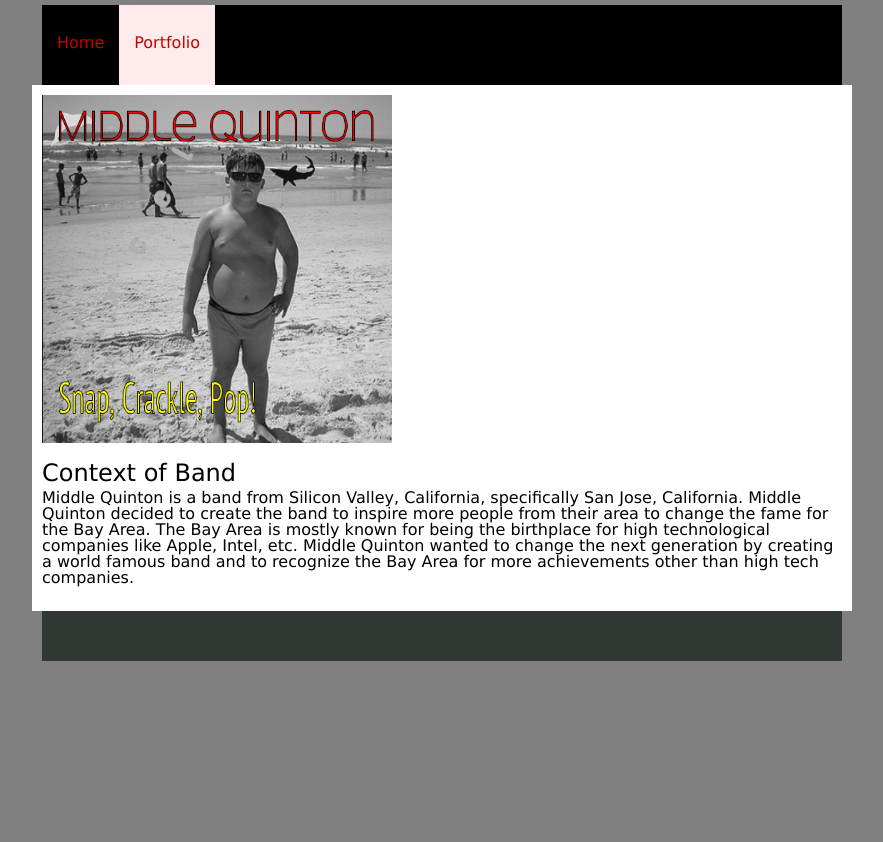
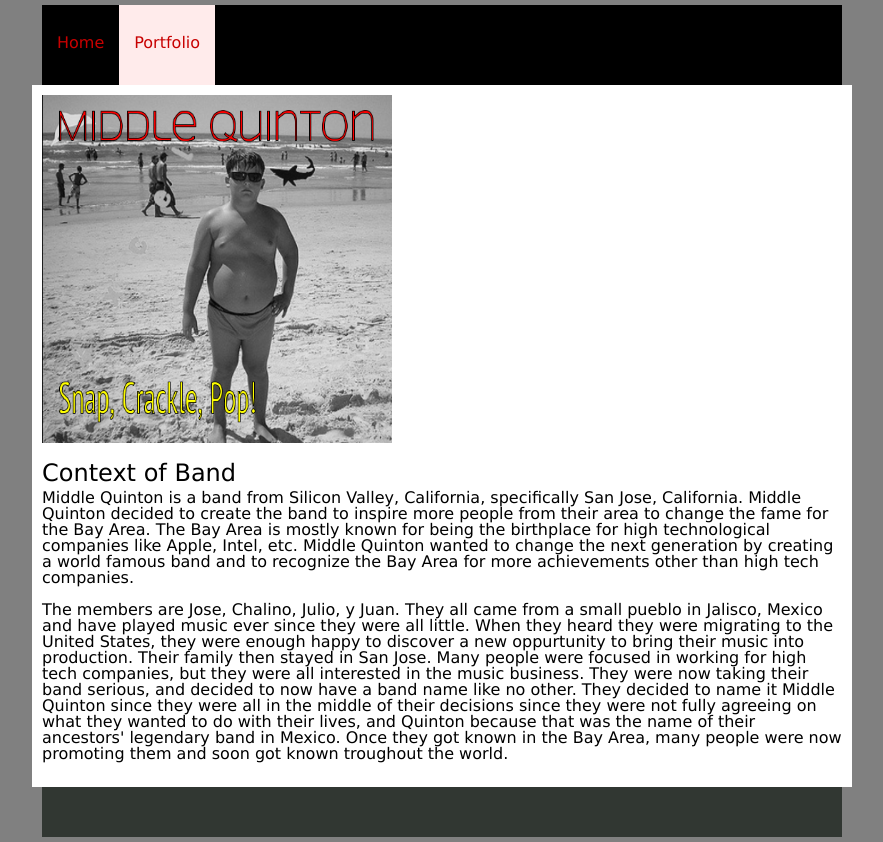
Before and after one commit to AxGomez15/AxGomez15.github.io, a plain HTML site: page design_a_band.html in a window 1280 px wide. Shown: the whole page, without its empty margins (198-1081 px from the left). Before the commit the page ends 800 px from the top, so only its background shows below. Drawn offline with Linux system fonts and the light colour scheme.

Commit message:
Made paragraphs longer for design a band.

```diff
--- a/design_a_band.html
+++ b/design_a_band.html
@@ -164,8 +164,8 @@
         <h2>
             Context of Band
         </h2>
-        Middle Quinton is a band from Silicon Valley, California, specifically San Jose, California. Middle Quinton decided to create the band to inspire more people from their area to change the fame for the Bay Area. The Bay Area is mostly known for being the birthplace for high technological companies like Apple, Intel, etc. Middle Quinton wanted to change the next generation by creating a world famous band and to recognize the Bay Area for more achievements other than high tech companies.
-
+        Middle Quinton is a band from Silicon Valley, California, specifically San Jose, California. Middle Quinton decided to create the band to inspire more people from their area to change the fame for the Bay Area. The Bay Area is mostly known for being the birthplace for high technological companies like Apple, Intel, etc. Middle Quinton wanted to change the next generation by creating a world famous band and to recognize the Bay Area for more achievements other than high tech companies.<br><br>
+        The members are Jose, Chalino, Julio, y Juan. They all came from a small pueblo in Jalisco, Mexico and have played music ever since they were all little. When they heard they were migrating to the United States, they were enough happy to discover a new oppurtunity to bring their music into production. Their family then stayed in San Jose. Many people were focused in working for high tech companies, but they were all interested in the music business. They were now taking their band serious, and decided to now have a band name like no other. They decided to name it Middle Quinton since they were all in the middle of their decisions since they were not fully agreeing on what they wanted to do with their lives, and Quinton because that was the name of their ancestors' legendary band in Mexico. Once they got known in the Bay Area, many people were now promoting them and soon got known troughout the world.
     </p>
 
   </div>
```
